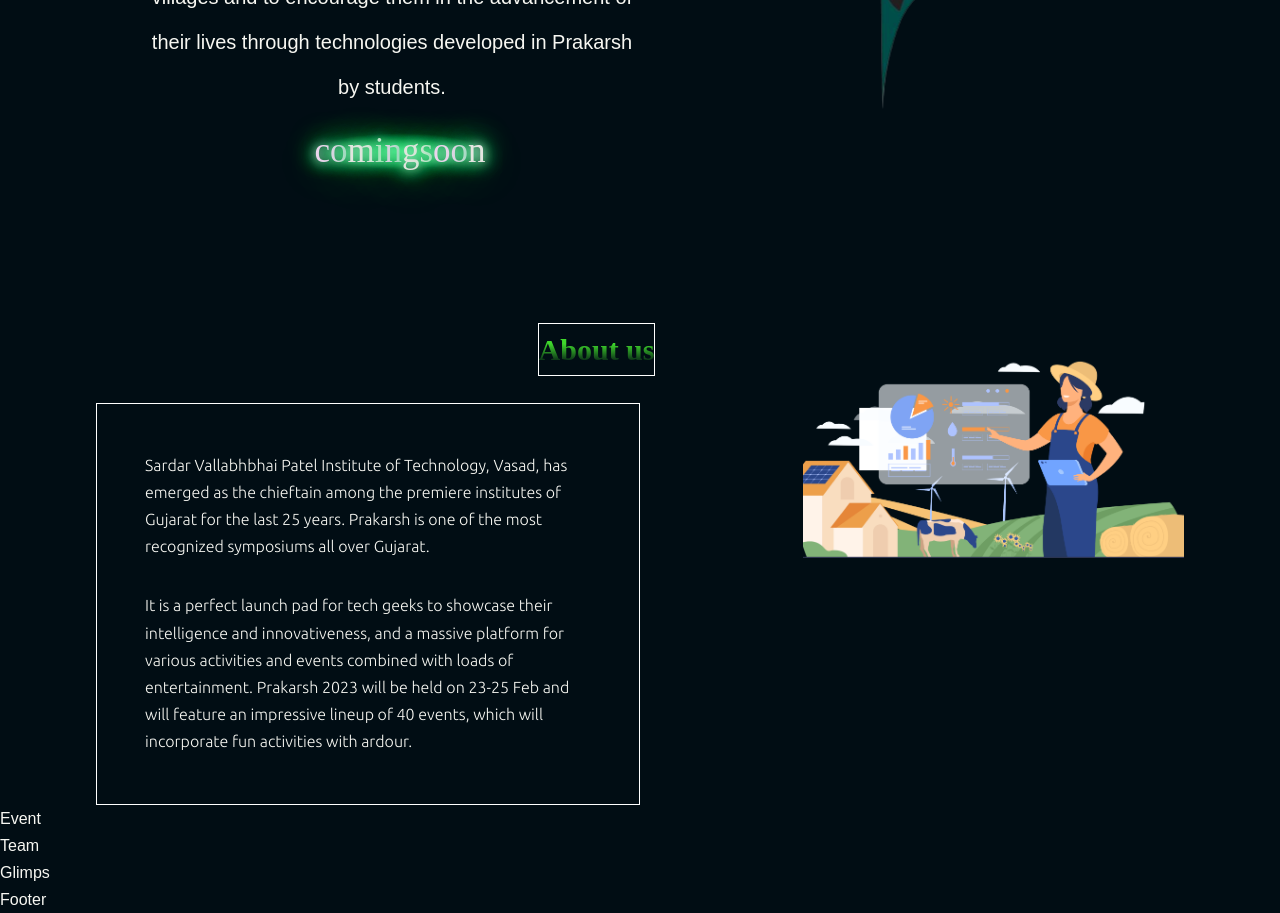
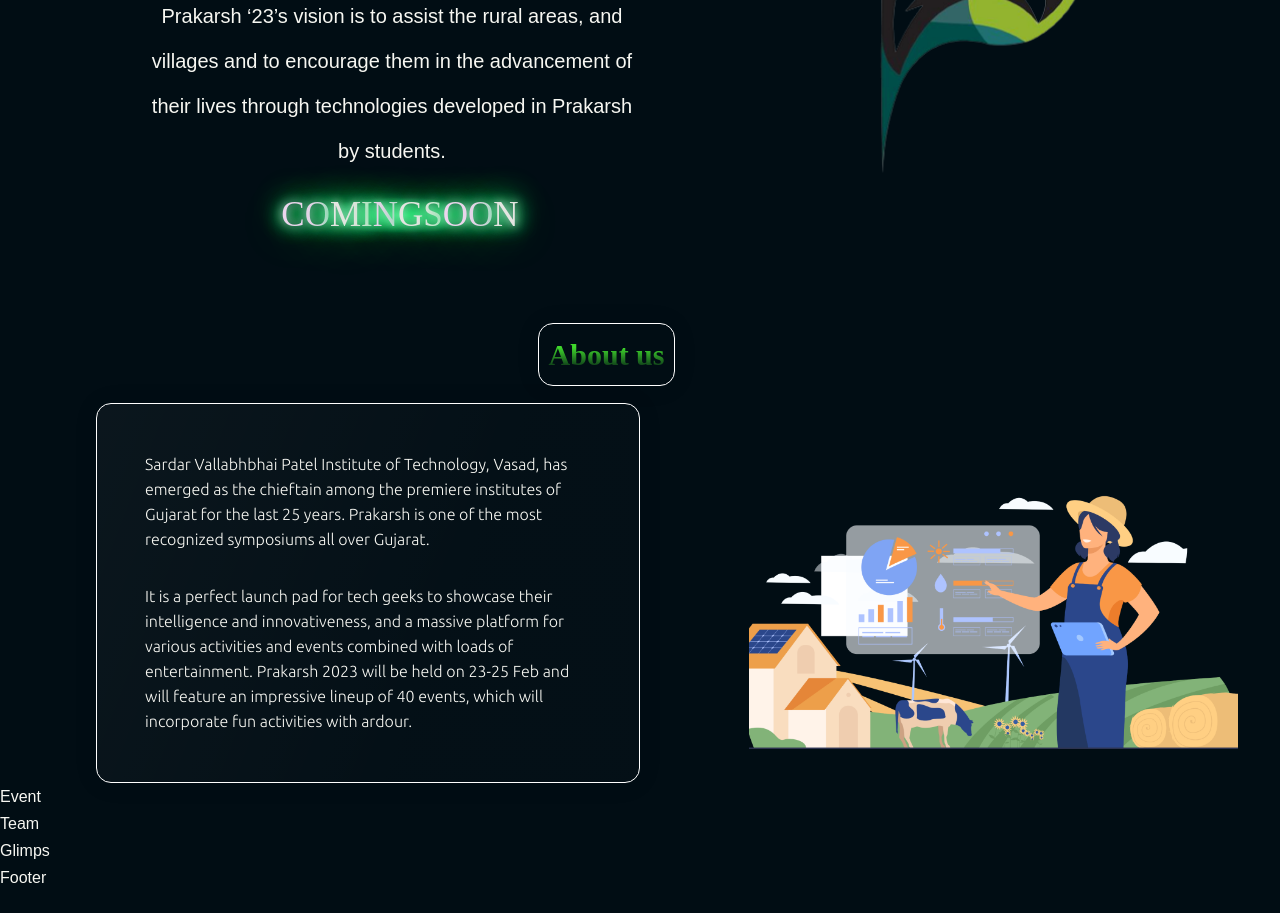
Before and after one commit to Manavsheth78/Prakarsh23, a React (Create React App) app: page / in a window 1280 px wide. Shown: the part 380-1293 px from the top of the page. After the commit the page ends 1271 px from the top, so only its background shows below. Built offline with nearby package versions, Linux system fonts and the light colour scheme; a web font is replaced by a local one.

Commit message:
Update 3 files

```diff
--- a/src/components/About/About.css
+++ b/src/components/About/About.css
@@ -3,11 +3,20 @@
   font-size: 30px;
   position: absolute;
   left: 42%;
-  margin-top: -1rem;
+  margin-top: -5rem;
   font-family: "valorant";
+  border-radius: 15px;
+  padding: 5px 10px;
+  box-sizing: border-box;
   /* color: var(--text-s); */
   width: fit-content;
   border: 1px solid #fff;
+  background: linear-gradient(
+    111.17deg,
+    rgba(255, 255, 255, 0.04) 0.84%,
+    rgba(255, 255, 255, 0.01) 63.92%
+  );
+  mix-blend-mode: normal;
   background: linear-gradient(
     180deg,
     #3fd72c 38.75%,
@@ -17,20 +26,34 @@
   -webkit-text-fill-color: transparent;
   background-clip: text;
   text-fill-color: transparent;
+  box-shadow: 0px 1px 24px -1px rgba(0, 0, 0, 0.1);
 }
 .about__container {
   display: grid;
-  grid-template-columns: 50% 35%;
-  gap: 15%;
-  margin-top: 6rem;
+  grid-template-columns: 50% 45%;
+  gap: 10%;
 }
 .about__content {
   font-family: "Ubuntu";
-  margin-top: 4rem;
+  /* margin-top: 4rem; */
   width: fit-content;
   border: 1px solid #fff;
   padding: 2rem;
+  line-height: 25px;
+  background: linear-gradient(
+    111.17deg,
+    rgba(255, 255, 255, 0.04) 0.84%,
+    rgba(255, 255, 255, 0.01) 63.92%
+  );
+  mix-blend-mode: normal;
+  border-radius: 15px;
+  box-sizing: border-box;
+  box-shadow: 0px 1px 24px -1px rgba(0, 0, 0, 0.1);
 }
 .about__content p {
   padding: 1rem;
 }
+.about__container .about__img {
+  width: 100%;
+  margin-top: 4rem;
+}
--- a/src/components/About/About.jsx
+++ b/src/components/About/About.jsx
@@ -3,7 +3,7 @@
 import SVG from "../../assets/about.png";
 const About = () => {
   return (
-    <section id="about">
+    <section id="About">
       <h5>About us</h5>
       <div className="container about__container">
         <div className="about__content">
--- a/src/components/Home/Home.css
+++ b/src/components/Home/Home.css
@@ -1,8 +1,12 @@
+@font-face {
+  font-family: Clip;
+  src: url("https://acupoftee.github.io/fonts/Clip.ttf");
+}
 .home__container {
   display: grid;
   grid-template-columns: 50% 35%;
   gap: 15%;
-  margin-top: -7rem;
+  margin-top: -3rem;
 }
 .home__content {
   margin-left: 3rem;
@@ -20,6 +24,8 @@
 }
 .home__content .glow {
   font-family: "VALORANT";
+  /* font-family: "Clip"; */
+  text-transform: uppercase;
   font-size: 35px;
   text-align: center;
   margin-left: 16rem;
```
